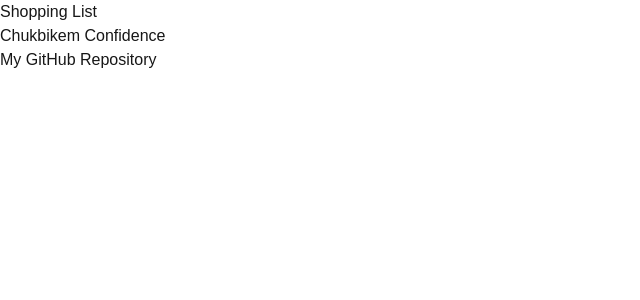
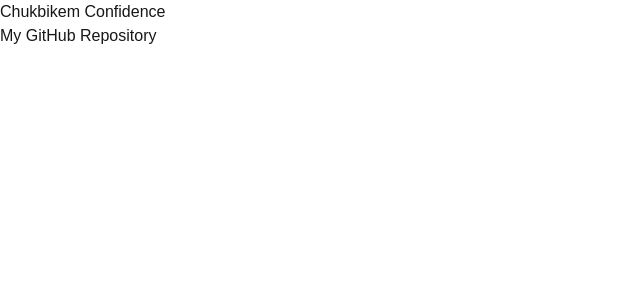
Before and after one commit to uzuthedev/cprg306-assignments, a Next.js app: page /week-2 in a window 1280 px wide. Shown: the top 300 px of the page, without its empty margins (0-640 px from the left). Built offline with nearby package versions, Linux system fonts and the light colour scheme.

Commit message:
Update page.js

```diff
--- a/app/week-2/page.js
+++ b/app/week-2/page.js
@@ -3,7 +3,7 @@
 export default function Page() {
   return (
     <main>
-      <h1>Shopping List</h1>
+      <h1></h1>
       <StudentInfo />
     </main>
   );
```
